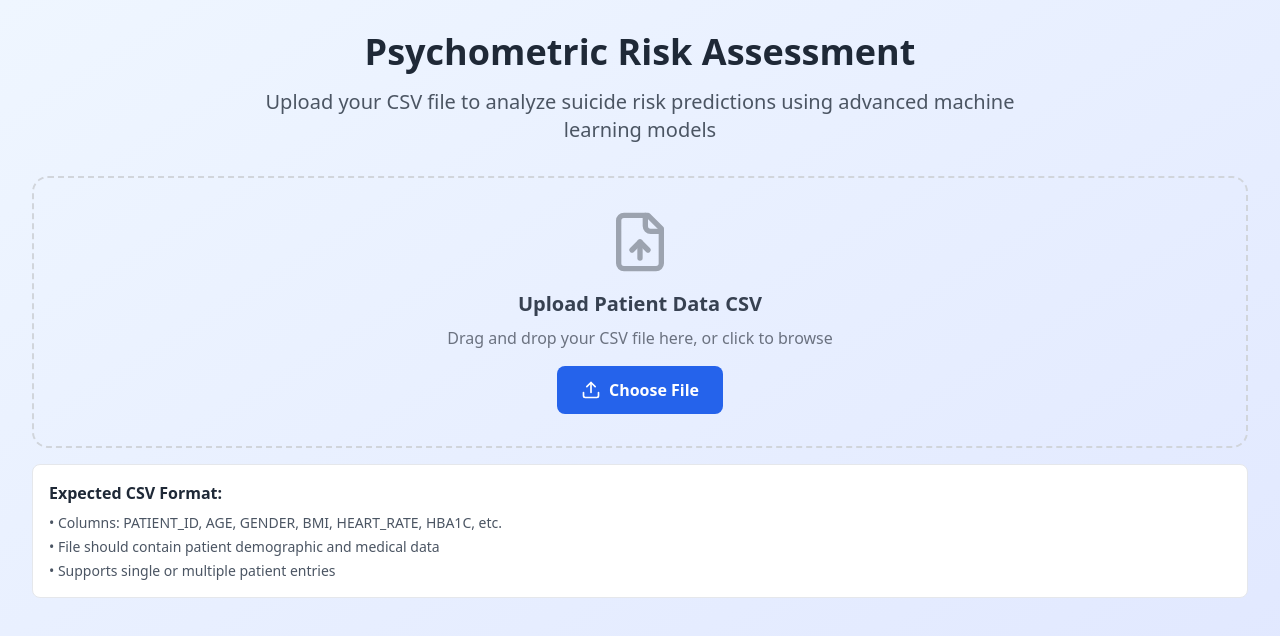
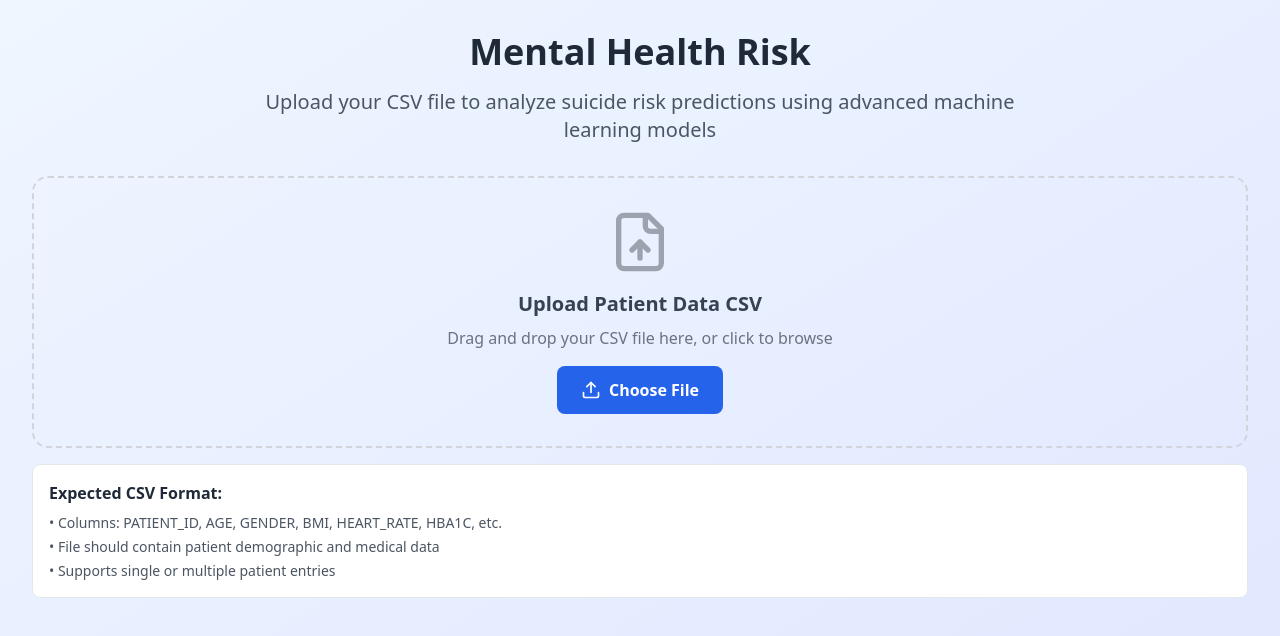
Before and after one commit to dipinrz/Psychometric, a React (Vite) app: page / in a window 1280 px wide. Shown: the top 636 px of the page. Built offline with nearby package versions, Linux system fonts and the light colour scheme.

Commit message:
heading change

```diff
--- a/src/components/Psycomatric.tsx
+++ b/src/components/Psycomatric.tsx
@@ -97,7 +97,7 @@ const PsychometricTestAnalytics = () => {
           className="text-center mb-8"
         >
           <h1 className="text-4xl font-bold text-gray-800 mb-4">
-            Psychometric Risk Assessment
+            Mental Health Risk
           </h1>
           <p className="text-xl text-gray-600 max-w-3xl mx-auto">
             Upload your CSV file to analyze suicide risk predictions using
```
Lines whose indentation alone changed are shown as unchanged.
